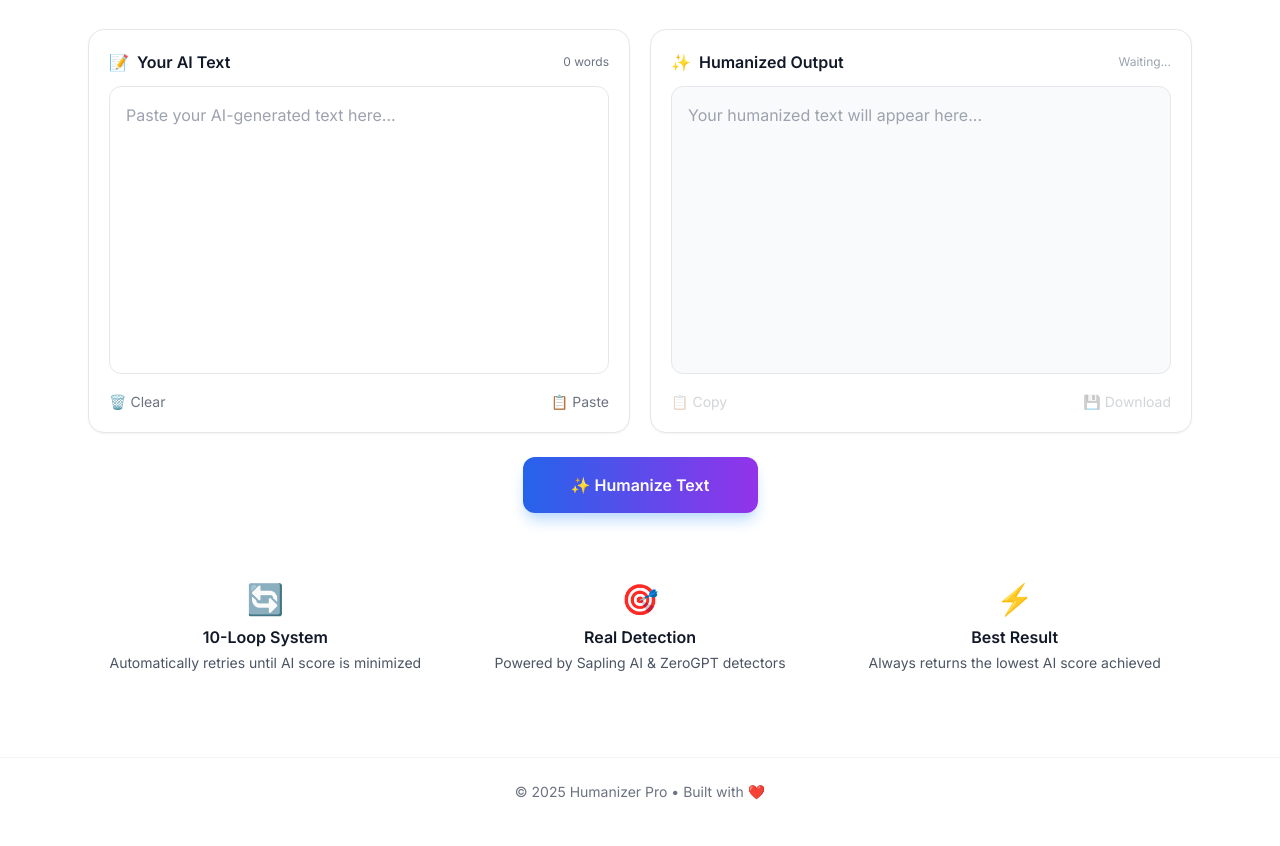
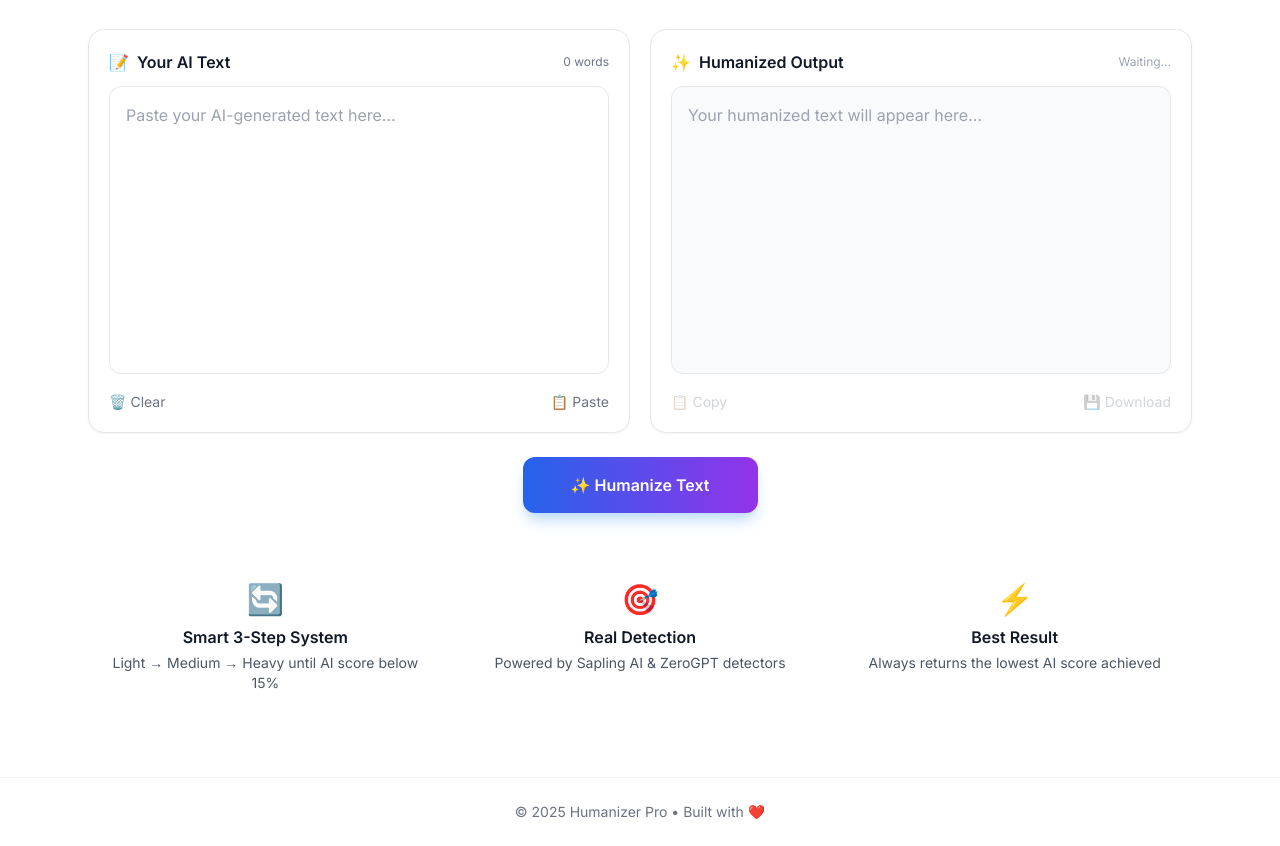
Before and after one commit to Sarathkumar-RSK/humanizer-tool, a plain HTML site: page index.html in a window 1280 px wide. Shown: the part 240-1086 px from the top of the page. Drawn offline with nearby package versions, Linux system fonts and the light colour scheme.

Commit message:
Update index.html

```diff
--- a/index.html
+++ b/index.html
@@ -155,8 +155,8 @@
   <div class="grid md:grid-cols-3 gap-5 mt-12">
     <div class="text-center p-5">
       <div class="text-3xl mb-2">🔄</div>
-      <h4 class="font-semibold text-gray-900 mb-1">10-Loop System</h4>
-      <p class="text-sm text-gray-600">Automatically retries until AI score is minimized</p>
+      <h4 class="font-semibold text-gray-900 mb-1">Smart 3-Step System</h4>
+      <p class="text-sm text-gray-600">Light → Medium → Heavy until AI score below 15%</p>
     </div>
     <div class="text-center p-5">
       <div class="text-3xl mb-2">🎯</div>
```
